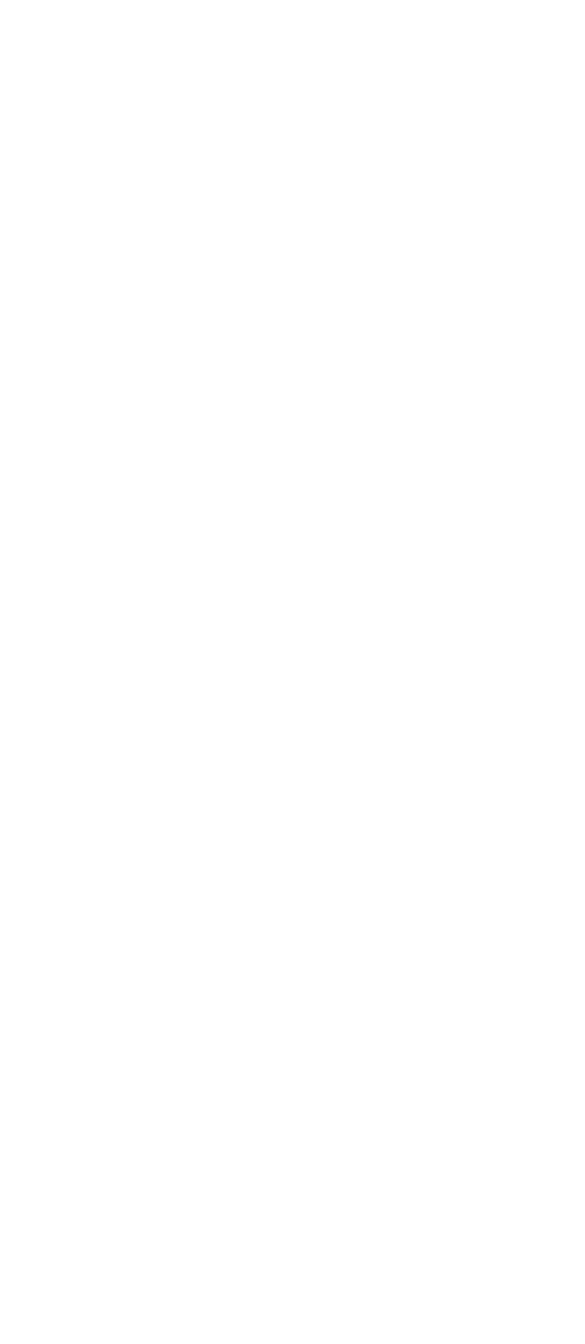
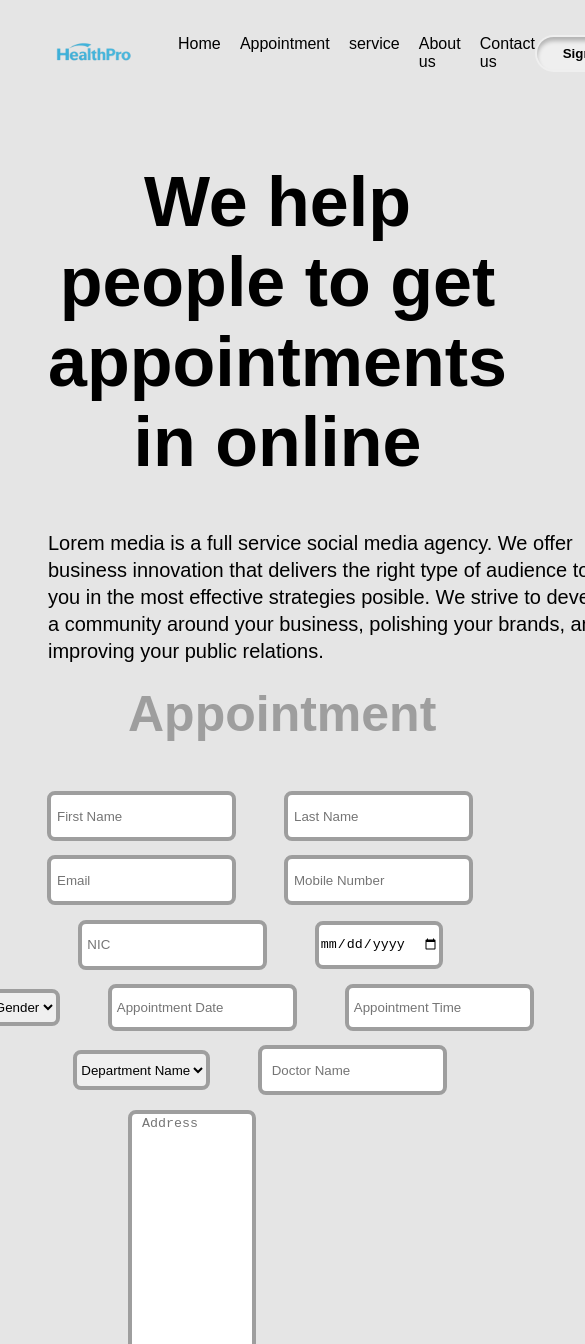
Before and after one commit to IYKEACE/health-pro, a plain HTML site: page appointment.html in a window 390 px wide. Shown: the top 1344 px of the page, 585 px wide, since content can reach past the window. Before the commit the page ends 844 px from the top, so only its background shows below. Drawn offline with Linux system fonts and the light colour scheme.

Commit message:
my appointment page

```diff
--- a/aboutus.html
+++ b/aboutus.html
@@ -0,0 +1,198 @@
+<!DOCTYPE html>
+<html lang="en">
+  <head>
+    <meta charset="UTF-8" />
+    <meta name="viewport" content="width=device-width, initial-scale=1.0" />
+    <title>healthPro | AboutusPage</title>
+    <link
+      rel="stylesheet"
+      href="https://cdnjs.cloudflare.com/ajax/libs/font-awesome/6.6.0/css/all.min.css"
+      integrity="sha512-Kc323vGBEqzTmouAECnVceyQqyqdsSiqLQISBL29aUW4U/M7pSPA/gEUZQqv1cwx4OnYxTxve5UMg5GT6L4JJg=="
+      crossorigin="anonymous"
+      referrerpolicy="no-referrer"
+    />
+    <link
+      href="https://fonts.googleapis.com/css2?family=IBM+Plex+Mono:ital,wght@0,100;0,200;0,300;0,400;0,500;0,600;0,700;1,100;1,200;1,300;1,400;1,500;1,600;1,700&display=swap"
+      rel="stylesheet"
+    />
+    <meta
+      name="description"
+      content="This is an online platform that connects patients with doctors. Patients can book appointments with doctors and get prescriptions online."
+    />
+    <link rel="stylesheet" href="css/style.css" />
+    <link rel="stylesheet" href="css/about.css" />
+  </head>
+  <body>
+    <!-- navigation -->
+    <header>
+      <nav class="container">
+        <img
+          class="logo"
+          src="./images/healthPro-logo.png"
+          alt="healthPro logo"
+        />
+        <ul class="lists">
+          <li class="list">
+            <a href="/">Home</a>
+          </li>
+          <li class="list">
+            <a href="/appointment.html">Appointment</a>
+          </li>
+          <li class="list">
+            <a href="/service.html">service</a>
+          </li>
+          <li class="list">
+            <a href="/aboutus.html">About us</a>
+          </li>
+          <li class="list">
+            <a href="/contactus.html">Contact us</a>
+          </li>
+        </ul>
+
+        <section class="auth">
+          <button class="log"><a href="./register.html">Sign in</a></button>
+          <button class="reg"><a href="./register.html">Register</a></button>
+        </section>
+      </nav>
+    </header>
+    <!-- hero section -->
+    <section class="hero-container container">
+      <section class="hero-content">
+        <!-- <section class="hero-container"></section> -->
+        <section class="left-hero-content">
+          <h2>We help people to get appointments in online</h2>
+          <p>
+            Lorem media is a full service social media agency. We offer business
+            innovation that delivers the right type of audience to you in the
+            most effective strategies posible. We strive to develop a community
+            around your business, polishing your brands, and improving your
+            public relations.
+          </p>
+        </section>
+        <section class="right-hero-content">
+          <section class="right-1">
+            <img src="./images/blue.png" alt="" />
+            <section class="right-2">
+              <div class="right-2-img-1">
+                <img src="./images/admin.png" alt="" />
+              </div>
+            </section>
+          </section>
+        </section>
+      </section>
+    </section>
+    <!-- hero section -->
+    <!-- biography -->
+    <section class="appoint-container container" id="services">
+      <section class="appoint-container">
+        <section class="appoint-content">
+          <section class="top-appoint">
+            <img src="/images/chat.png" alt="" />
+          </section>
+          <section class="bottom-appoint">
+            <p class="wow">Biography</p>
+            <h4>Who Are We</h4>
+            <div class="pra">
+              <p>
+                Lorem media is a full service social media agency. We offer
+                business innovation that delivers the right type of audience to
+                you in the most effective strategies posible. We strive to
+                develop a community around your business, polishing your brands,
+                and improving your public relations.
+              </p>
+              <p>
+                Social Media is one of the powerful marketing tools with the
+                ability to communicate with a target audience in a real time.
+              </p>
+            </div>
+            <p class="wow">It's 2019:time to sink or swim</p>
+            <p class="mid">We Are Your Social Media Agency</p>
+            <div class="pra">
+              <p>
+                Lorem media is a full service social media agency. We offer
+                business innovation that delivers the right type of audience to
+                you in the most effective strategies posible. We strive to
+                develop a community around your business, polishing your brands,
+                and improving your public relations.
+              </p>
+              <p>
+                Social Media is one of the powerful marketing tools with the
+                ability to communicate with a target audience in a real time.
+              </p>
+            </div>
+            <p class="wow">It's 2019:time to sink or swim</p>
+            <p class="mid">We Are Your Social Media Agency</p>
+          </section>
+        </section>
+      </section>
+    </section>
+    <!-- biography -->
+    <!-- line -->
+    <section class="line-container container" id="about us">
+      <section class="line-container">
+        <hr class="line" />
+      </section>
+    </section>
+    <!-- line -->
+
+    <!-- contact -->
+    <section class="contact-container container" id="contact us">
+      <section class="contact-container">
+        <section class="contact-content">
+          <section class="first-contact">
+            <img
+              class="logo"
+              src="./images/healthPro-logo.png"
+              alt="healthPro logo"
+            />
+          </section>
+          <section class="second-contact">
+            <h5>Quick Links</h5>
+            <div class="link">
+              <p>Home</p>
+              <p>Appointment</p>
+              <p>Service</p>
+              <p>About us</p>
+              <p>Contact us</p>
+            </div>
+          </section>
+          <section class="Third-contact">
+            <h5>Hours</h5>
+            <section class="main">
+              <div class="Day">
+                <p>Monday:</p>
+                <p>Tuesday:</p>
+                <p>Wednesday:</p>
+                <p>Thursday:</p>
+                <p>Friday:</p>
+              </div>
+              <div class="time">
+                <p>9:00-18:00</p>
+                <p>9:00-18:00</p>
+                <p>9:00-18:00</p>
+                <p>9:00-18:00</p>
+                <p>9:00-18:00</p>
+              </div>
+            </section>
+          </section>
+          <section class="fourth-contact">
+            <h5>Contacts</h5>
+            <section class="contact">
+              <div class="web">
+                <p><span class="fa-solid fa-phone"></span></p>
+                <p><span class="fa-solid fa-envelope"></span></p>
+                <p><span class="fa-solid fa-location-arrow"></span></p>
+              </div>
+              <div class="num">
+                <p>000-000-000</p>
+                <p>info@email.com</p>
+                <p>Oshodi lagos</p>
+              </div>
+            </section>
+          </section>
+        </section>
+      </section>
+    </section>
+    <!-- contact -->
+  </body>
+</html>
--- a/appointment.html
+++ b/appointment.html
@@ -0,0 +1,229 @@
+<!DOCTYPE html>
+<html lang="en">
+  <head>
+    <meta charset="UTF-8" />
+    <meta name="viewport" content="width=device-width, initial-scale=1.0" />
+    <title>healthPro | AppointmentPage</title>
+    <link
+      rel="stylesheet"
+      href="https://cdnjs.cloudflare.com/ajax/libs/font-awesome/6.6.0/css/all.min.css"
+      integrity="sha512-Kc323vGBEqzTmouAECnVceyQqyqdsSiqLQISBL29aUW4U/M7pSPA/gEUZQqv1cwx4OnYxTxve5UMg5GT6L4JJg=="
+      crossorigin="anonymous"
+      referrerpolicy="no-referrer"
+    />
+    <link
+      href="https://fonts.googleapis.com/css2?family=IBM+Plex+Mono:ital,wght@0,100;0,200;0,300;0,400;0,500;0,600;0,700;1,100;1,200;1,300;1,400;1,500;1,600;1,700&display=swap"
+      rel="stylesheet"
+    />
+    <meta
+      name="description"
+      content="This is an online platform that connects patients with doctors. Patients can book appointments with doctors and get prescriptions online."
+    />
+    <link rel="stylesheet" href="css/style.css" />
+    <link rel="stylesheet" href="css/appointment.css" />
+  </head>
+  <body>
+    <!-- navigation -->
+    <header>
+      <nav class="container">
+        <img
+          class="logo"
+          src="./images/healthPro-logo.png"
+          alt="healthPro logo"
+        />
+        <ul class="lists">
+          <li class="list">
+            <a href="/">Home</a>
+          </li>
+          <li class="list">
+            <a href="/appointment.html">Appointment</a>
+          </li>
+          <li class="list">
+            <a href="/service.html">service</a>
+          </li>
+          <li class="list">
+            <a href="/aboutus.html">About us</a>
+          </li>
+          <li class="list">
+            <a href="/contactus.html">Contact us</a>
+          </li>
+        </ul>
+
+        <section class="auth">
+          <button class="log"><a href="./register.html">Sign in</a></button>
+          <button class="reg"><a href="./register.html">Register</a></button>
+        </section>
+      </nav>
+    </header>
+    <!-- navigation -->
+    <!-- hero section -->
+    <section class="hero-container container">
+      <section class="hero-content">
+        <!-- <section class="hero-container"></section> -->
+        <section class="left-hero-content">
+          <h2>We help people to get appointments in online</h2>
+          <p>
+            Lorem media is a full service social media agency. We offer business
+            innovation that delivers the right type of audience to you in the
+            most effective strategies posible. We strive to develop a community
+            around your business, polishing your brands, and improving your
+            public relations.
+          </p>
+        </section>
+        <section class="right-hero-content">
+          <section class="right-1">
+            <img src="./images/blue.png" alt="" />
+            <section class="right-2">
+              <div class="right-2-img-1">
+                <img src="./images/computer.png" alt="" />
+              </div>
+            </section>
+          </section>
+        </section>
+      </section>
+    </section>
+    <!-- hero section -->
+    <section class="appointment-container container">
+      <h2>Appointment</h2>
+      <section class="appoinment-content">
+        <form>
+          <div class="form-group">
+            <input
+              type="text"
+              placeholder=" First Name "
+              required
+              class="high"
+            />
+            <input type="text" placeholder=" Last Name" required class="down" />
+          </div>
+          <div class="form-groups">
+            <input type="email" placeholder=" Email" required class="mail" />
+            <input
+              type="tel"
+              placeholder=" Mobile Number"
+              required
+              class="numb"
+            />
+          </div>
+          <div class="form">
+            <input type="text" placeholder=" NIC" required class="nic" />
+            <input
+              type="date"
+              placeholder=" Date of Birth"
+              required
+              class="birth"
+            />
+          </div>
+          <div class="form-grouper">
+            <select required class="gen">
+              <option value="" disabled selected>Gender</option>
+              <option value="Male">Male</option>
+              <option value="Female">Female</option>
+            </select>
+            <input
+              type=" Appointment Date"
+              placeholder=" Appointment Date"
+              required
+              class="date"
+            />
+            <input
+              type=" Appointment Time"
+              placeholder=" Appointment Time"
+              required
+              class="tim"
+            />
+          </div>
+          <div class="form-groupe">
+            <select required class="birth">
+              <option value="" disabled selected>Department Name</option>
+              <option value="Cardiology">Cardiology</option>
+              <option value="Neurology">Neurology</option>
+              <option value="Orthopedics">Orthopedics</option>
+            </select>
+            <input
+              type="text"
+              placeholder="  Doctor Name"
+              required
+              class="birth"
+            />
+          </div>
+          <div class="form-groupt">
+            <textarea
+              placeholder=" Address"
+              required
+              class="Address"
+            ></textarea>
+          </div>
+          <button class="submit">Register</button>
+        </form>
+      </section>
+    </section>
+    <!-- appoinment -->
+    <!-- line -->
+    <section class="line-container container" id="about us">
+      <section class="line-container">
+        <hr class="lines" />
+      </section>
+    </section>
+    <!-- line -->
+    <!-- contact -->
+    <section class="contact-container container" id="contact us">
+      <section class="contact-container">
+        <section class="contact-content">
+          <section class="first-contact">
+            <img
+              class="logo"
+              src="./images/healthPro-logo.png"
+              alt="healthPro logo"
+            />
+          </section>
+          <section class="second-contact">
+            <h5>Quick Links</h5>
+            <div class="link">
+              <p>Home</p>
+              <p>Appointment</p>
+              <p>Service</p>
+              <p>About us</p>
+              <p>Contact us</p>
+            </div>
+          </section>
+          <section class="Third-contact">
+            <h5>Hours</h5>
+            <section class="main">
+              <div class="Day">
+                <p>Monday:</p>
+                <p>Tuesday:</p>
+                <p>Wednesday:</p>
+                <p>Thursday:</p>
+                <p>Friday:</p>
+              </div>
+              <div class="time">
+                <p>9:00-18:00</p>
+                <p>9:00-18:00</p>
+                <p>9:00-18:00</p>
+                <p>9:00-18:00</p>
+                <p>9:00-18:00</p>
+              </div>
+            </section>
+          </section>
+          <section class="fourth-contact">
+            <h5>Contacts</h5>
+            <section class="contact">
+              <div class="web">
+                <p><span class="fa-solid fa-phone"></span></p>
+                <p><span class="fa-solid fa-envelope"></span></p>
+                <p><span class="fa-solid fa-location-arrow"></span></p>
+              </div>
+              <div class="num">
+                <p>000-000-000</p>
+                <p>info@email.com</p>
+                <p>Oshodi lagos</p>
+              </div>
+            </section>
+          </section>
+        </section>
+      </section>
+    </section>
+    <!-- contact -->
+  </body>
+</html>
--- a/css/appointment.css
+++ b/css/appointment.css
@@ -0,0 +1,171 @@
+/* appoinment start */
+.appointment-container h2 {
+  margin-top: 0;
+  margin-bottom: 0;
+  text-align: left;
+  margin-left: 5rem;
+  margin-bottom: 3rem;
+  font-size: 50px;
+  color: #9e9e9e;
+}
+.form-head-btn-1 {
+  background: linear-gradient(68.08deg, #9083d5 9.64%, #807593 92.49%);
+  border: none;
+  border-radius: 0.5rem;
+  box-shadow: 0px 4px 4px #774d4d40 inset;
+  border: 2px solid transparent;
+  font-weight: 300;
+  line-height: 18px;
+  width: 100px;
+  padding: 9px 10px;
+  color: #fff;
+  font-size: 14px;
+  margin-bottom: 0;
+  margin-left: 62rem;
+}
+.form-head-btn-2,
+.form-head-btn-3 {
+  background: linear-gradient(
+    68.08deg,
+    rgba(144, 131, 213, 0.25) 9.64%,
+    rgba(128, 117, 147, 0.25) 92.49%
+  );
+  border-radius: 5px;
+  width: 100px;
+  padding: 9px 22px;
+  line-height: 18px;
+  color: #000000;
+  border: none;
+  margin-left: -0.1rem;
+}
+.form-group {
+  margin-top: 0.5rem;
+  margin-left: 5rem;
+  /* margin-top: 1rem; */
+  margin-bottom: 0.9rem;
+  display: grid;
+  grid-template-columns: repeat(2, 1fr);
+  justify-content: space-evenly;
+  justify-content: center;
+  align-items: center;
+  width: 90%;
+  gap: 3rem;
+  align-content: center;
+  /* margin-top: 0; */
+}
+.high {
+  border: 4px solid #9e9e9e;
+  height: 2.5rem;
+  border-radius: 0.5rem;
+}
+.down {
+  border: 4px solid #9e9e9e;
+  height: 2.5rem;
+  border-radius: 0.5rem;
+}
+.form-groups {
+  margin-left: 5rem;
+  /* margin-top: 1rem; */
+  margin-bottom: 0.9rem;
+  display: grid;
+  grid-template-columns: repeat(2, 1fr);
+  justify-content: space-evenly;
+  justify-content: center;
+  align-items: center;
+  width: 90%;
+  gap: 3rem;
+  align-content: center;
+}
+.mail {
+  border: 4px solid #9e9e9e;
+  height: 2.5rem;
+  border-radius: 0.5rem;
+}
+.numb {
+  border: 4px solid #9e9e9e;
+  height: 2.5rem;
+  border-radius: 0.5rem;
+}
+.form {
+  margin-left: 5rem;
+  /* margin-top: 1rem; */
+  margin-bottom: 0.9rem;
+  display: grid;
+  grid-template-columns: repeat(2, 1fr);
+  justify-content: space-evenly;
+  justify-content: center;
+  align-items: center;
+  width: 90%;
+  gap: 3rem;
+  align-content: center;
+}
+.nic {
+  border: 4px solid #9e9e9e;
+  height: 2.5rem;
+  border-radius: 0.5rem;
+}
+.birth {
+  border: 4px solid #9e9e9e;
+  height: 2.5rem;
+  border-radius: 0.5rem;
+}
+.form-grouper {
+  margin-left: 5rem;
+  /* margin-top: 1rem; */
+  margin-bottom: 0.9rem;
+  display: grid;
+  grid-template-columns: repeat(3, 1fr);
+  justify-content: space-evenly;
+  justify-content: center;
+  align-items: center;
+  width: 90%;
+  gap: 3rem;
+}
+.date,
+.tim,
+.gen {
+  border: 4px solid #9e9e9e;
+  display: grid;
+  height: 2.3rem;
+  border-radius: 0.5rem;
+}
+.form-groupe {
+  margin-left: 5rem;
+  /* margin-top: 1rem; */
+  margin-bottom: 0.9rem;
+  display: grid;
+  grid-template-columns: repeat(2, 1fr);
+  justify-content: space-evenly;
+  justify-content: center;
+  align-items: center;
+  width: 90%;
+  gap: 3rem;
+}
+.Department,
+.doctorss {
+  border: 4px solid #9e9e9e;
+  height: 2.5rem;
+}
+.form-groupt {
+  margin-left: 5rem;
+  justify-content: center;
+}
+.Address {
+  border: 4px solid #9e9e9e;
+  height: 15rem;
+  justify-content: center;
+  width: 54%;
+  border-radius: 0.5rem;
+  margin-bottom: 0.3rem;
+  object-fit: contain;
+}
+.submit {
+  margin-left: 40rem;
+  margin-top: 10px;
+}
+/* appoinment end */
+/* lines */
+.lines {
+  margin-top: 1rem;
+  border: 3px solid #00000080;
+}
```
Also changed, not shown: css/about.css (+31 -0 lines), index.html (+4 -4 lines), register.html (+1 -1 lines).
